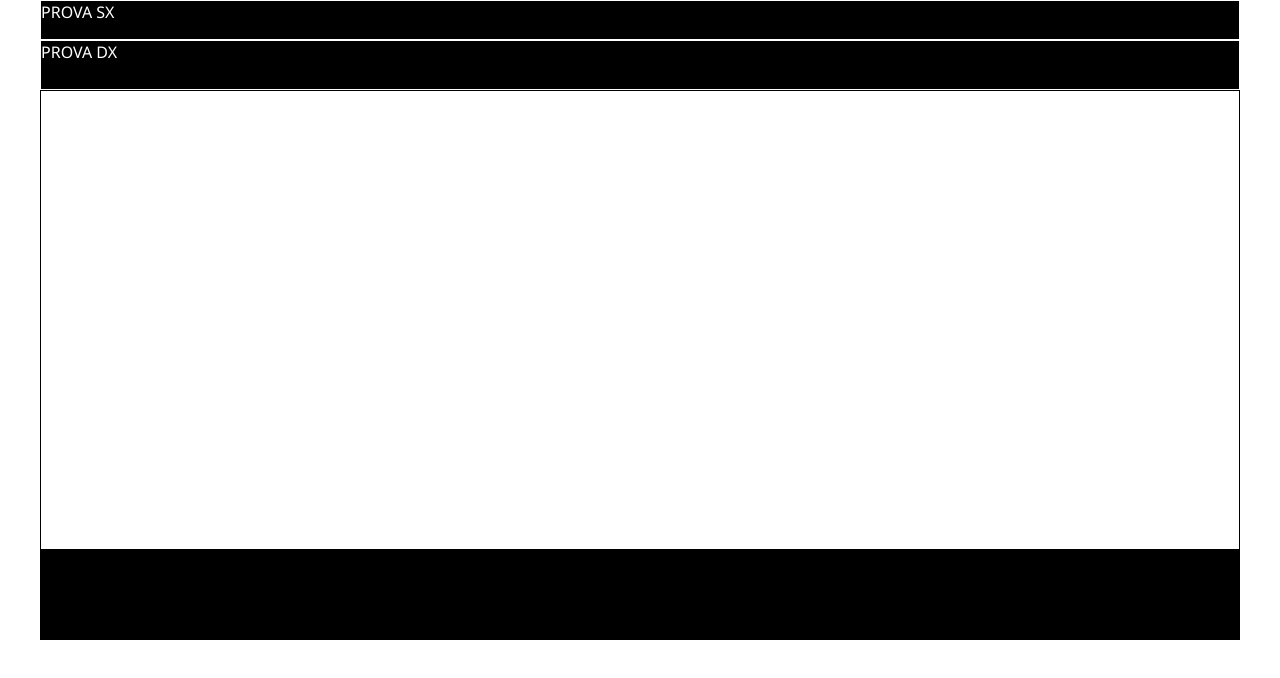
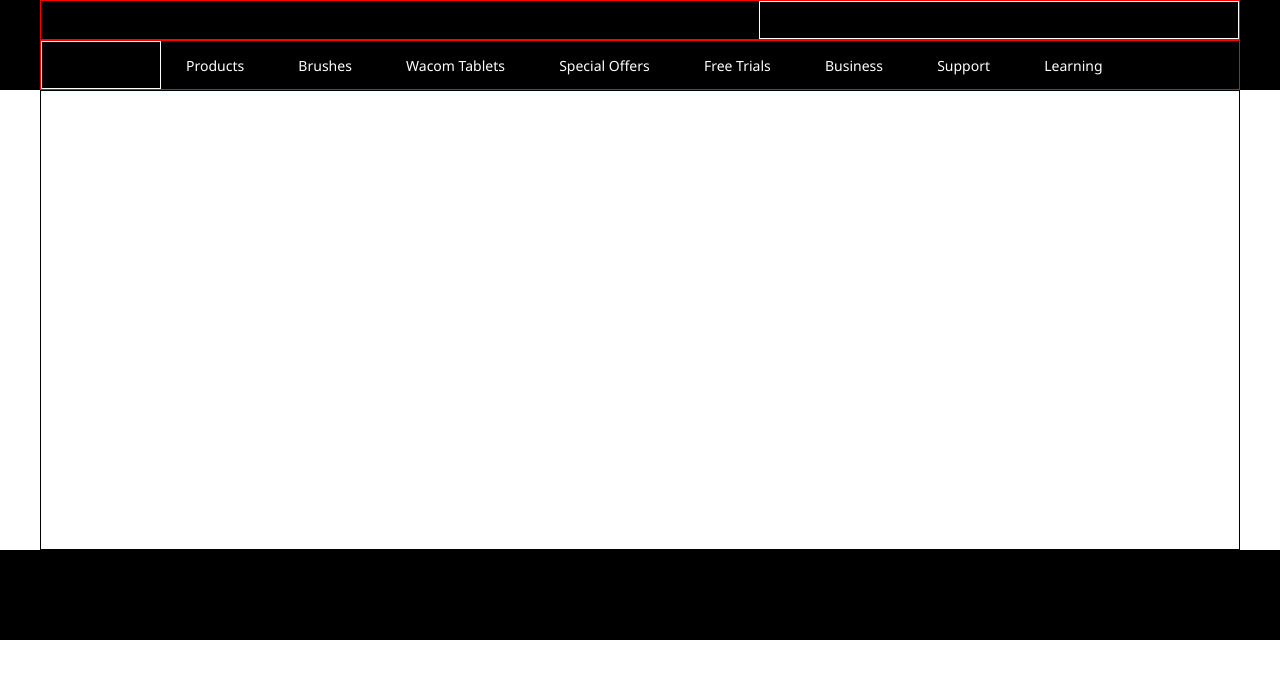
Before and after one commit to vito-g/sass-painter, a website: page my-app/index.html in a window 1280 px wide. Drawn offline with Linux system fonts and the light colour scheme.

Commit message:
Ancora sull' Header

```diff
--- a/my-app/index.html
+++ b/my-app/index.html
@@ -18,11 +18,23 @@
         <div class="stripe-container">
 
           <div class="stripe-container-top">
-            PROVA SX
+            <div id="contact"></div>
           </div>
 
           <div class="stripe-container-bottom">
-            PROVA DX
+            <div id="logotype">
+
+            </div>
+            <ul>
+              <li>Products</li>
+              <li>Brushes</li>
+              <li>Wacom Tablets</li>
+              <li>Special Offers</li>
+              <li>Free Trials</li>
+              <li>Business</li>
+              <li>Support</li>
+              <li>Learning</li>
+            </ul>
           </div>
 
         </div>
--- a/my-app/src/app.scss
+++ b/my-app/src/app.scss
@@ -8,17 +8,22 @@
 
 @mixin features-stripe {
   width: 1200px;
-  height: 90px;
-  background-color: black;
+  // background-color: black;
   // border: 1px solid white;
   margin: auto;
   color: white;
+}
+
+li {
+  display: inline-block;
 }
 
 #whole-container {
   font-family: "Segoe UI", sans-serif;
 
   header, footer {
+    background-color: black;
+    height: 90px;
 
     .stripe-container {
         @include features-stripe;
@@ -26,15 +31,33 @@
         flex-direction: column;
 
         &-top {
+          border: 1px solid red;
+          height: 40px;
+          display: flex;
+          justify-content: flex-end;
 
-          border: 1px solid white;
-          height: 40px;
+          #contact {
+            width: 480px;
+            border: 1px solid white;
+          }
         }
 
         &-bottom {
+          display: flex;
+          justify-content: flex-start;
+          border: 1px solid red;
+          height: 50px;
 
-          border: 1px solid white;
-          height: 50px;
+          #logotype {
+            width: 120px;
+            border: 1px solid white;
+          }
+
+          li {
+            padding: 0 25px;
+            font-size: 14px;
+            line-height: 50px;
+          }
         }
     }
   }
```
Also changed, not shown: my-app/dist/app.css.
